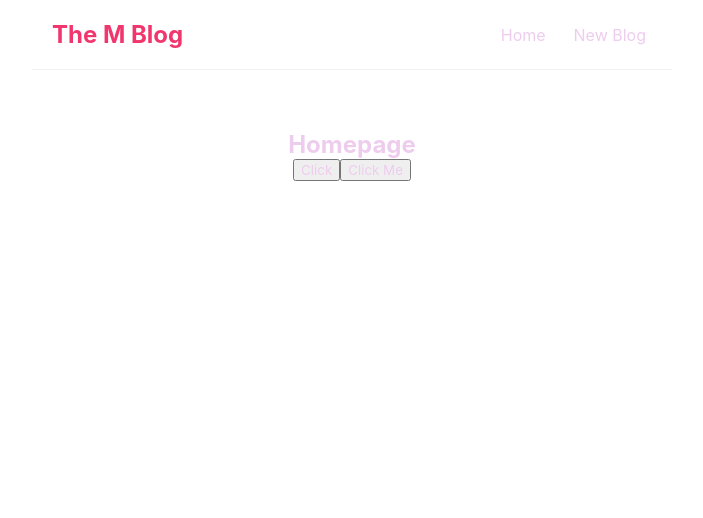
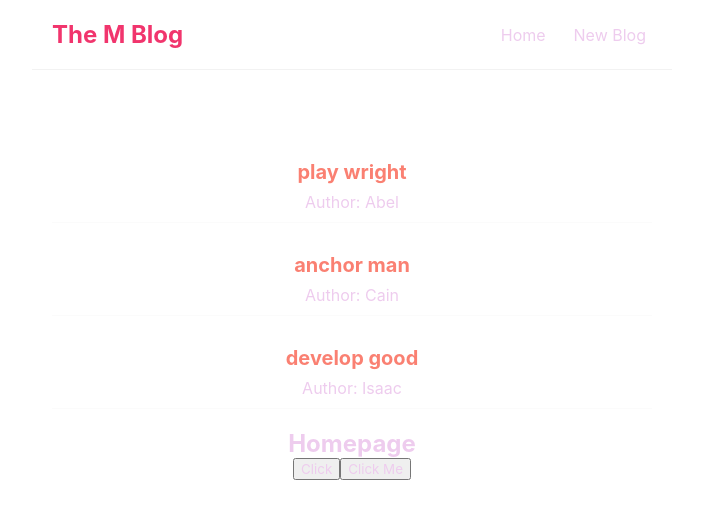
Before and after one commit to uimarshall/modern-react, a React (Create React App) app in the folder mblog/: page / in a window 1280 px wide. Shown: the top 518 px of the page, without its empty margins (288-991 px from the left). Built offline with nearby package versions, Linux system fonts and the light colour scheme.

Commit message:
Add outputting list

```diff
--- a/mblog/src/Home.js
+++ b/mblog/src/Home.js
@@ -2,6 +2,29 @@ import React from "react";
 import { useState } from "react";
 
 const Home = () => {
+	const [blogs, setBlogs] = useState([
+		{
+			title: "play wright",
+			content:
+				"Lorem Ipsum is simply dummy text of the printing and typesetting industry. Lorem Ipsum has been the industry's standard dummy text ever since the 1500s, ",
+			author: "Abel",
+			id: 1,
+		},
+		{
+			title: "anchor man",
+			content:
+				"Lorem Ipsum is simply dummy text of the printing and typesetting industry. Lorem Ipsum has been the industry's standard dummy text ever since the 1500s, ",
+			author: "Cain",
+			id: 2,
+		},
+		{
+			title: "develop good",
+			content:
+				"Lorem Ipsum is simply dummy text of the printing and typesetting industry. Lorem Ipsum has been the industry's standard dummy text ever since the 1500s, ",
+			author: "Isaac",
+			id: 3,
+		},
+	]);
 	// const page = "Homepage";
 	// Array destructuring
 	const [page, setPage] = useState("Homepage");
@@ -16,6 +39,14 @@ const Home = () => {
 	};
 	return (
 		<div className="home">
+			{blogs.map((blog) => {
+				return (
+					<div className="blog-preview" key={blog.id}>
+						<h1>{blog.title}</h1>
+						<p>Author: {blog.author}</p>
+					</div>
+				);
+			})}
 			<h2>{page}</h2>
 			<button onClick={handleClick}>Click</button>
 			<button onClick={(e) => handleClick2("Marshall", e)}>Click Me</button>
--- a/mblog/src/index.css
+++ b/mblog/src/index.css
@@ -35,3 +35,18 @@
 	margin: 40px auto;
 	padding: 20px;
 }
+
+/* blog previews */
+.blog-preview {
+	padding: 10px 16px;
+	margin: 20px 0;
+	border-bottom: 1px solid #fbfbfb;
+}
+.blog-preview:hover {
+	box-shadow: 1px 3px 5px rgba(0, 0, 1, 0.1);
+}
+.blog-preview h1 {
+	font-size: 20px;
+	color: salmon;
+	margin-bottom: 8px;
+}
```
Also changed, not shown: 1 other file (tests, documents, lock files or other folders).
